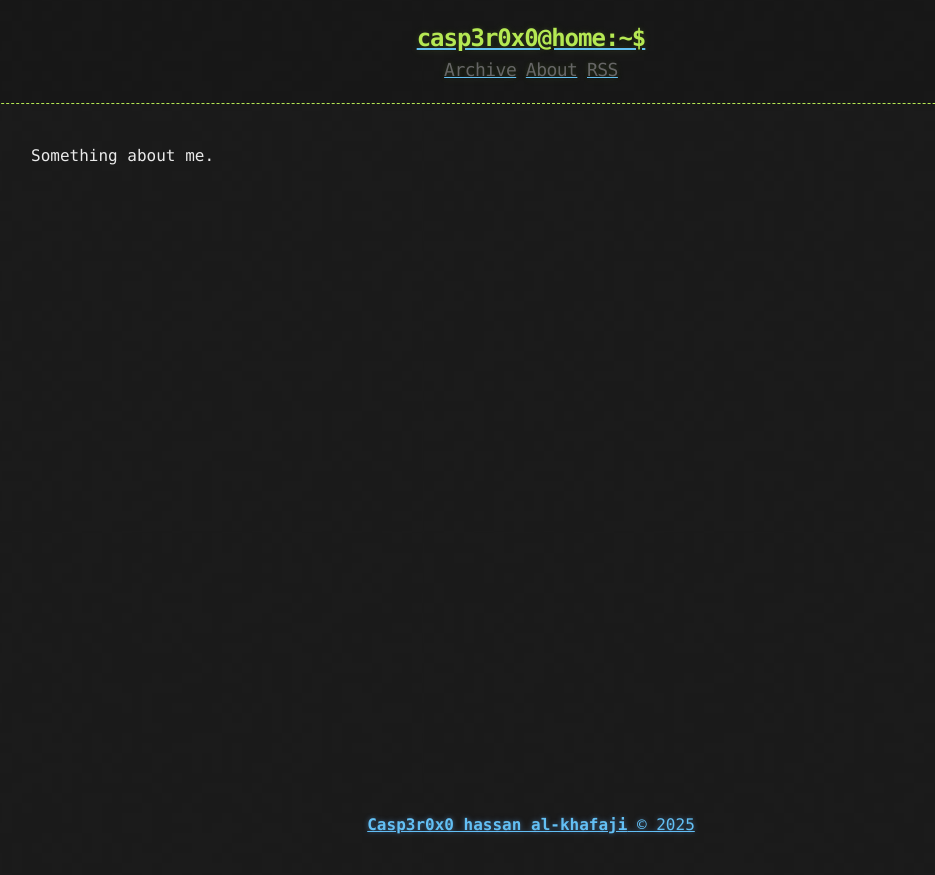
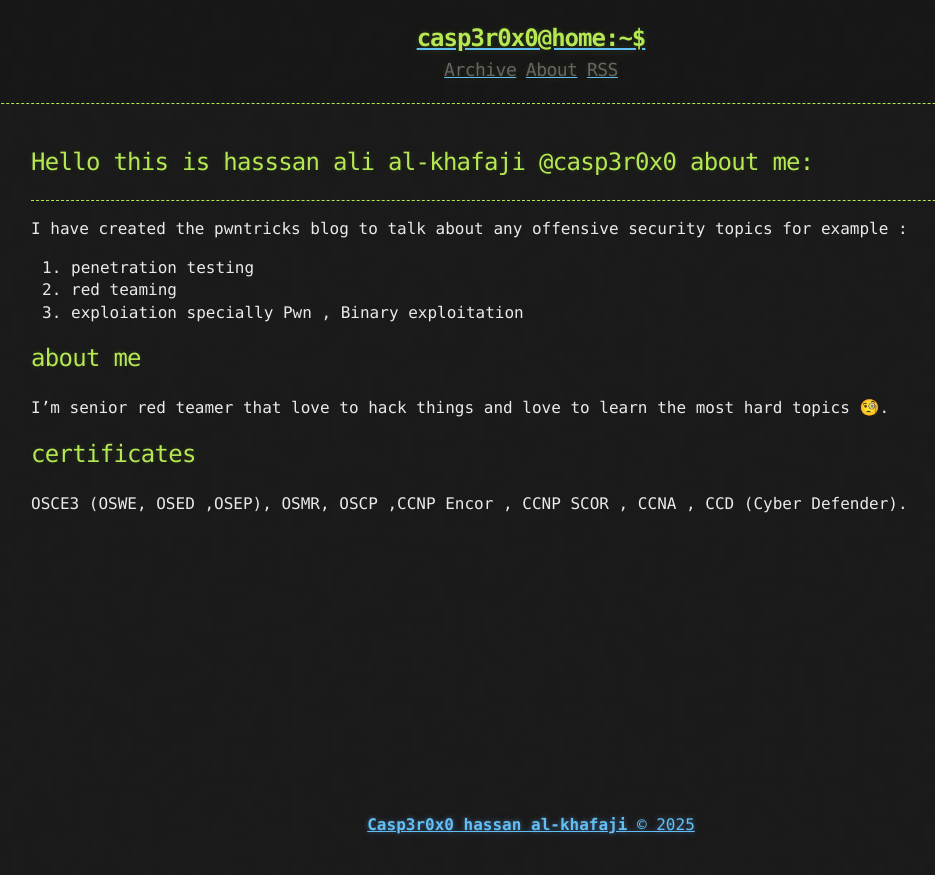
Before and after one commit to casp3r0x0/pwntricks, a Jekyll site: the page built from about.md, in a window 1280 px wide. Shown: the top 875 px of the page, without its empty margins (109-1044 px from the left). Built offline with Jekyll 4.4.1, drawn with Linux system fonts in a browser that asks for light colours.

Commit message:
uploading the blog

```diff
--- a/about.md
+++ b/about.md
@@ -3,4 +3,20 @@ layout: page
 title: About
 ---
 
-Something about me.
+## Hello this is hasssan ali al-khafaji @casp3r0x0 about me:
+
+
+------------
+
+
+I have created the pwntricks blog to talk about any offensive security topics for example :
+
+1. penetration testing
+2. red teaming
+3. exploiation specially Pwn , Binary exploitation
+
+## about me
+I'm senior red teamer that love to hack things and love to learn the most hard topics 🧐.
+
+## certificates
+OSCE3  (OSWE, OSED ,OSEP), OSMR, OSCP ,CCNP Encor , CCNP SCOR , CCNA , CCD (Cyber Defender).
```
